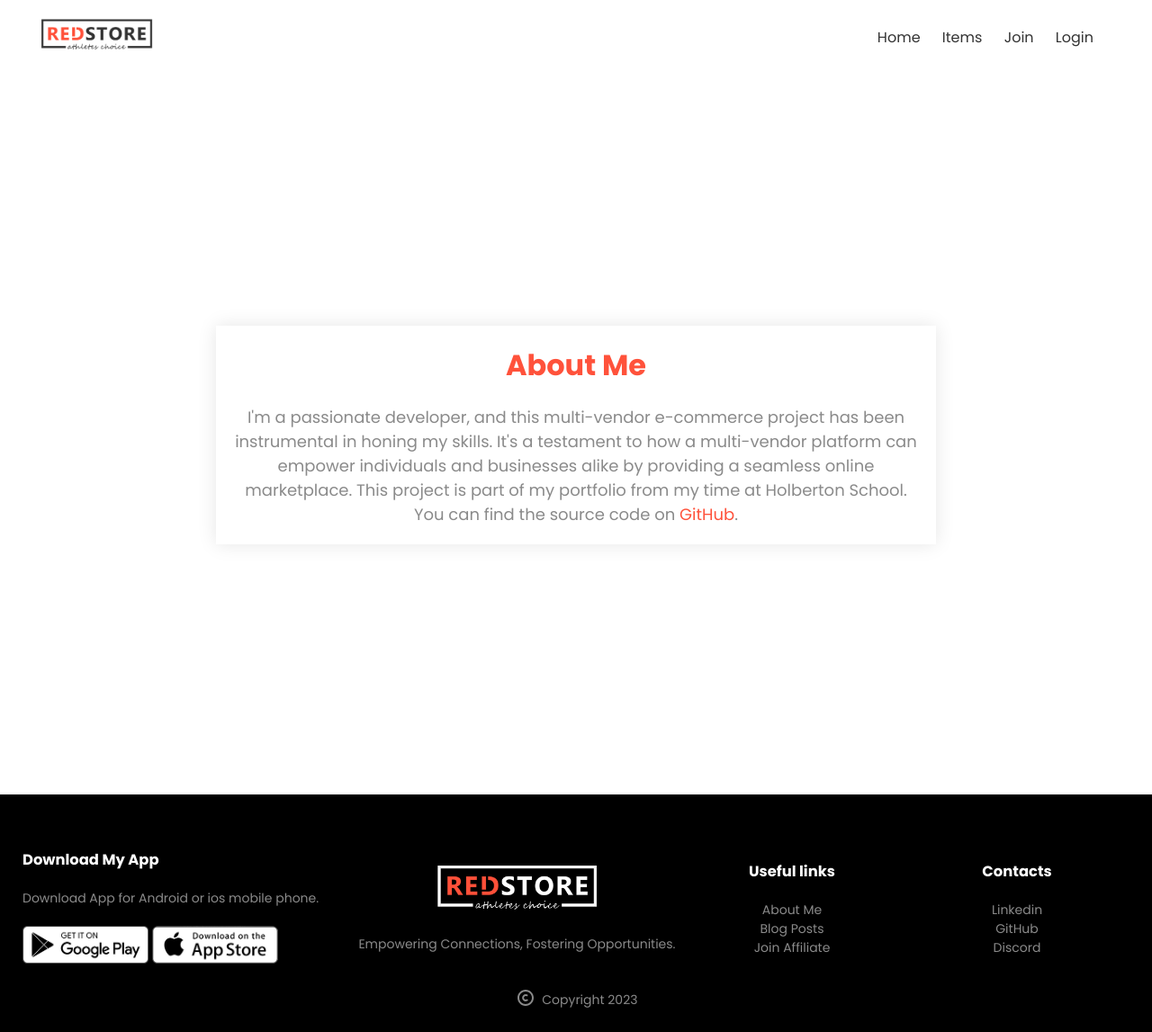
After one commit to Nathaniel81/RedStore, a Django app: page /about/ in a window 1280 px wide. The commit adds this page. Shown: the whole page at 90% size. Run offline with Django 4.2, Linux system fonts and the light colour scheme.

```diff
--- /dev/null
+++ b/ecommerce/core/templates/core/about.html
@@ -0,0 +1,16 @@
+{% extends 'core/base.html' %}
+{% block title %}about {% endblock %}
+
+{% block content %}
+<div class="about">
+    <div class="abt-ctnr">
+        <h1 class="abt-h1">About Me</h1>
+        <p class="abt-p">
+            I'm a passionate developer, and this multi-vendor e-commerce project has been instrumental in honing my skills.
+            It's a testament to how a multi-vendor platform can empower individuals and businesses alike by providing a seamless online marketplace.
+            This project is part of my portfolio from my time at Holberton School.
+            You can find the source code on <a href="https://github.com/Nathaniel81/RedStore/" target="_blank">GitHub</a>.
+        </p>
+    </div>
+</div>
+{% endblock %}
--- a/ecommerce/core/templates/core/base.html
+++ b/ecommerce/core/templates/core/base.html
@@ -66,7 +66,7 @@
 		<div class="container">
 			<div class="row">
 				<div class="footer-col-1">
-						<h3>Download Our App</h3>
+						<h3>Download My App</h3>
 						<p>Download App for Android or ios mobile phone.</p>
 						<div class="app-logo">
 							<img src="{% static 'images/play-store.png' %}" alt="">
@@ -78,23 +78,20 @@
 						<p>Empowering Connections, Fostering Opportunities. </p>
 				</div>
 				<div class="footer-col-3">
-						<h3>Useful links</h3>
-						<ul>
-							<li>Coupons</li>
-							<li>Blog Posts</li>
-							<li>Return Policy</li>
-							<li>Join Affiliate</li>
-						</ul>
+					<h3>Useful links</h3>
+					<ul>
+						<a href="{% url 'about' %}"><li>About Me</li></a>
+						<a href=""><li>Blog Posts</li></a>
+						<a href=""><li>Join Affiliate</li></a>
+					</ul>
 				</div>
 				<div class="footer-col-4">
-						<h3>Follow Us</h3>
-						<ul>
-							<li>FaceBook</li>
-							<li>Instagram</li>
-							<li>Twitter</li>
-							<li>YouTube</li>
-						</ul>
-					</div>
+					<h3>Contacts</h3>
+					<ul>
+						<a href=""><li>Linkedin</li></a>
+						<a href="https://github.com/Nathaniel81/RedStore/"><li>GitHub</li></a>
+						<a href=""><li>Discord</li></a>
+					</ul>
 				</div>
 				<hr>
 				<p class="copyright">
--- a/ecommerce/core/urls.py
+++ b/ecommerce/core/urls.py
@@ -26,4 +26,5 @@ urlpatterns = [
     path('inbox/', views.inbox, name='inbox'),
     path('messages/<str:pk>/', views.messageDetail, name='convo-detail'),
     path('new-convo/<int:item_pk>/', views.new_conversation, name='new-convo'),
+    path('about/', views.about, name='about')
 ]
--- a/ecommerce/core/views.py
+++ b/ecommerce/core/views.py
@@ -336,3 +336,6 @@ def messageDetail(request, pk):
         'conversation': conversation,
         'form': form
     })
+
+def about(request):
+    return render(request, 'core/about.html')
--- a/ecommerce/static/css/style.css
+++ b/ecommerce/static/css/style.css
@@ -5,6 +5,7 @@
 }
 body {
 	font-family: 'Poppins', sans-serif;
+	overflow-x: hidden;
 }
 
 .navbar {
@@ -335,6 +336,12 @@ small {
 .footer-col-3, .footer-col-4 {
 	flex-basis: 12%;
 	text-align: center;
+}
+.footer-col-3 a , .footer-col-4 a{
+	color: #8a8a8a;
+}
+.footer-col-3 a:hover, .footer-col-4 a:hover {
+	color: #fff;
 }
 ul {
 	list-style-type: none;
@@ -996,6 +1003,46 @@ conv-btn:focus {
 	margin-right: 3px;
   }
 
+
+
+  .about {
+	background-color: #fff;
+	margin: 0;
+	display: flex;
+	justify-content: center;
+	align-items: center;
+	min-height: 100vh;
+}
+
+.abt-ctnr {
+	background-color: #fff;
+	box-shadow: 0 0 20px rgba(0, 0, 0, 0.1);
+	padding: 20px;
+	max-width: 800px;
+	text-align: center;
+}
+
+.abt-h1 {
+	color: #ff523b;
+	margin-bottom: 20px;
+}
+
+.abt-p {
+	color: #8a8a8a;
+	font-size: 18px;
+}
+
+.abt-ctnr a {
+	text-decoration: none;
+	color: #ff523b;
+}
+
+.abt-ctnr a:hover {
+	color: #e33b29;
+}
+
+
+
 @media only screen and (max-width: 800px) {
     nav ul {
         position: absolute;
```
Also changed, not shown: ecommerce/core/templates/core/landing.html (+8 -10 lines), ecommerce/static/css/landing.css (+32 -12 lines), ecommerce/db.sqlite3.
